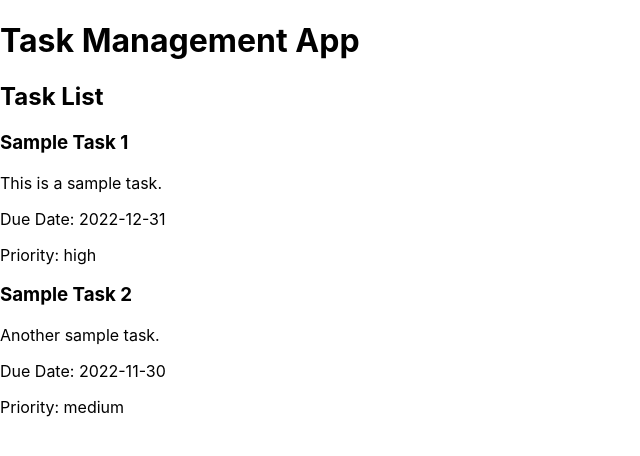
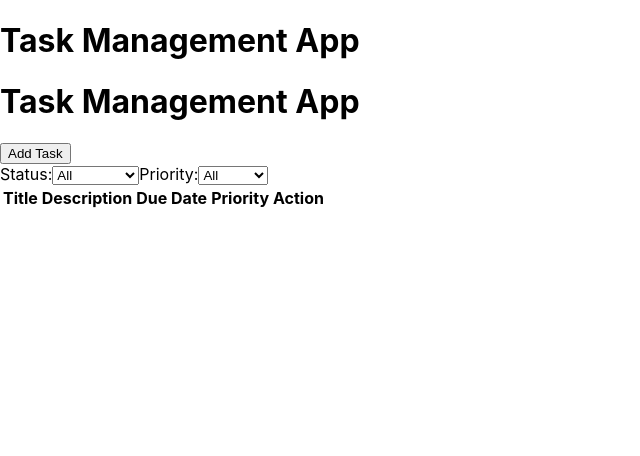
Before and after one commit to SannatVatsyan/task-manager, a React (Create React App) app: page / in a window 1280 px wide. Shown: the top 456 px of the page, without its empty margins (0-640 px from the left). Built offline with nearby package versions, Linux system fonts and the light colour scheme.

Commit message:
basic features added

```diff
--- /dev/null
+++ b/src/components/Filter.tsx
@@ -0,0 +1,39 @@
+// src/components/Filter.tsx
+import React from 'react';
+
+interface FilterProps {
+  onFilterChange: (status: 'completed' | 'pending' | 'all', priority: 'high' | 'medium' | 'low' | 'all') => void;
+}
+
+const Filter: React.FC<FilterProps> = ({ onFilterChange }) => {
+  const handleStatusChange = (event: React.ChangeEvent<HTMLSelectElement>) => {
+    const status = event.target.value as 'completed' | 'pending' | 'all';
+    onFilterChange(status, 'all'); // Reset priority when status changes
+  };
+
+  const handlePriorityChange = (event: React.ChangeEvent<HTMLSelectElement>) => {
+    const priority = event.target.value as 'high' | 'medium' | 'low' | 'all';
+    onFilterChange('all', priority); // Reset status when priority changes
+  };
+
+  return (
+    <div>
+      <label>Status:</label>
+      <select onChange={handleStatusChange}>
+        <option value="all">All</option>
+        <option value="completed">Completed</option>
+        <option value="pending">Pending</option>
+      </select>
+
+      <label>Priority:</label>
+      <select onChange={handlePriorityChange}>
+        <option value="all">All</option>
+        <option value="high">High</option>
+        <option value="medium">Medium</option>
+        <option value="low">Low</option>
+      </select>
+    </div>
+  );
+};
+
+export default Filter;
--- a/src/components/Task.tsx
+++ b/src/components/Task.tsx
@@ -1,18 +1,20 @@
 // src/components/Task.tsx
 import React from 'react';
 
-interface TaskProps {
+export interface TaskProps {
+  id: number;
   title: string;
   description: string;
   dueDate: string;
-  priority: string;
+  priority: 'high' | 'medium' | 'low';
+  completed: boolean;
 }
 
 const Task: React.FC<TaskProps> = ({ title, description, dueDate, priority }) => {
   return (
     <div>
       <h3>{title}</h3>
-      <p>{description}</p>
+      <p>Description: {description}</p>
       <p>Due Date: {dueDate}</p>
       <p>Priority: {priority}</p>
     </div>
--- /dev/null
+++ b/src/components/TaskDetails.tsx
@@ -0,0 +1,24 @@
+// src/components/TaskDetails.tsx
+import React from 'react';
+
+interface TaskDetailsProps {
+  title: string;
+  description: string;
+  dueDate: string;
+  priority: 'high' | 'medium' | 'low';
+  onClose: () => void;
+}
+
+const TaskDetails: React.FC<TaskDetailsProps> = ({ title, description, dueDate, priority, onClose }) => {
+  return (
+    <div>
+      <h3>{title}</h3>
+      <p>{description}</p>
+      <p>Due Date: {dueDate}</p>
+      <p>Priority: {priority}</p>
+      <button onClick={onClose}>Close</button>
+    </div>
+  );
+};
+
+export default TaskDetails;
--- /dev/null
+++ b/src/components/TaskForm.tsx
@@ -0,0 +1,72 @@
+// src/components/TaskForm.tsx
+import React, { useState, useEffect } from 'react';
+import { TaskProps } from './Task';
+
+interface TaskFormProps {
+  onSubmit: (task: Omit<TaskProps, 'id'>) => void;
+  onCancel: () => void;
+  task?: TaskProps | null;
+}
+
+const TaskForm: React.FC<TaskFormProps> = ({ onSubmit, onCancel, task }) => {
+  const [formData, setFormData] = useState<Omit<TaskProps, 'id'>>({
+    title: '',
+    description: '',
+    dueDate: '',
+    priority: 'low',
+    completed: false,
+  });
+
+  useEffect(() => {
+    if (task) {
+      setFormData({
+        title: task.title,
+        description: task.description,
+        dueDate: task.dueDate,
+        priority: task.priority,
+        completed: task.completed,
+      });
+    }
+  }, [task]);
+
+  const handleChange = (e: React.ChangeEvent<HTMLInputElement | HTMLSelectElement | HTMLTextAreaElement>) => {
+    const { name, value } = e.target;
+    setFormData((prevData) => ({ ...prevData, [name]: value }));
+  };
+
+  const handleSubmit = (e: React.FormEvent) => {
+    e.preventDefault();
+    onSubmit({ ...formData });
+  };
+
+  return (
+    <form onSubmit={handleSubmit}>
+      <label>
+        Title:
+        <input type="text" name="title" value={formData.title} onChange={handleChange} required />
+      </label>
+      <label>
+        Description:
+        <textarea name="description" value={formData.description} onChange={handleChange} required />
+      </label>
+      <label>
+        Due Date:
+        <input type="date" name="dueDate" value={formData.dueDate} onChange={handleChange} required />
+      </label>
+      <label>
+        Priority:
+        <select name="priority" value={formData.priority} onChange={handleChange} required>
+          <option value="low">Low</option>
+          <option value="medium">Medium</option>
+          <option value="high">High</option>
+        </select>
+      </label>
+      <button type="submit">{task ? 'Edit Task' : 'Add Task'}</button>
+      <button type="button" onClick={onCancel}>
+        Cancel
+      </button>
+    </form>
+  );
+};
+
+export default TaskForm;
--- a/src/components/TaskList.tsx
+++ b/src/components/TaskList.tsx
@@ -1,38 +1,114 @@
 // src/components/TaskList.tsx
-import React, { useState } from 'react';
-import Task from './Task';
+import React, { useState, useEffect } from 'react';
+import Task, { TaskProps } from './Task';
+import Filter from './Filter';
+import TaskDetails from './TaskDetails';
+import TaskForm from './TaskForm';
 
 const TaskList: React.FC = () => {
-  const [tasks, setTasks] = useState([
-    {
-      id: 1,
-      title: 'Sample Task 1',
-      description: 'This is a sample task.',
-      dueDate: '2022-12-31',
-      priority: 'high',
-    },
-    {
-      id: 2,
-      title: 'Sample Task 2',
-      description: 'Another sample task.',
-      dueDate: '2022-11-30',
-      priority: 'medium',
-    },
-    // Add more tasks as needed
-  ]);
+  const [tasks, setTasks] = useState<TaskProps[]>([]);
+  const [filteredTasks, setFilteredTasks] = useState<TaskProps[]>([]);
+  const [selectedTask, setSelectedTask] = useState<TaskProps | null>(null);
+  const [showTaskForm, setShowTaskForm] = useState(false);
+
+  useEffect(() => {
+    const storedTasks = localStorage.getItem('tasks');
+    if (storedTasks) {
+      setTasks(JSON.parse(storedTasks));
+    }
+  }, []);
+
+  useEffect(() => {
+    localStorage.setItem('tasks', JSON.stringify(tasks));
+    setFilteredTasks(filterTasks(tasks, 'all'));
+  }, [tasks]);
+
+  const filterTasks = (tasksToFilter: TaskProps[], filter: string) => {
+    if (filter === 'completed') {
+      return tasksToFilter.filter((task) => task.completed);
+    } else if (filter === 'pending') {
+      return tasksToFilter.filter((task) => !task.completed);
+    }
+    return tasksToFilter;
+  };
+
+  const handleFilterChange = (filter: string) => {
+    setFilteredTasks(filterTasks(tasks, filter));
+  };
+
+  const handleSort = (key: keyof TaskProps) => {
+    const sortedTasks = [...filteredTasks].sort((a, b) =>
+      a[key] > b[key] ? 1 : b[key] > a[key] ? -1 : 0
+    );
+    setFilteredTasks(sortedTasks);
+  };
+
+  const handleTaskClick = (taskId: number) => {
+    const task = tasks.find((task) => task.id === taskId);
+    if (task) {
+      setSelectedTask(task);
+    }
+  };
+
+  const handleAddTask = (newTask: Omit<TaskProps, 'id'>) => {
+    setTasks((prevTasks) => [...prevTasks, { ...newTask, id: Date.now(), completed: false }]);
+    setShowTaskForm(false);
+  };
+
+  const handleEditTask = (editedTask: Omit<TaskProps, 'id'>) => {
+    setTasks((prevTasks) =>
+      prevTasks.map((task) => (task.id === selectedTask?.id ? { ...editedTask, id: task.id } : task))
+    );
+    setSelectedTask(null);
+  };
+
+  const handleDeleteTask = (taskId: number) => {
+    setTasks((prevTasks) => prevTasks.filter((task) => task.id !== taskId));
+    setSelectedTask(null);
+  };
 
   return (
     <div>
-      <h2>Task List</h2>
-      {tasks.map((task) => (
-        <Task
-          key={task.id}
-          title={task.title}
-          description={task.description}
-          dueDate={task.dueDate}
-          priority={task.priority}
+      <h1>Task Management App</h1>
+      <button onClick={() => setShowTaskForm(true)}>Add Task</button>
+      {showTaskForm && (
+        <TaskForm onSubmit={selectedTask ? handleEditTask : handleAddTask} onCancel={() => setShowTaskForm(false)} task={selectedTask} />
+      )}
+      <Filter onFilterChange={handleFilterChange} />
+      <table>
+        <thead>
+          <tr>
+            <th onClick={() => handleSort('title')}>Title</th>
+            <th onClick={() => handleSort('description')}>Description</th>
+            <th onClick={() => handleSort('dueDate')}>Due Date</th>
+            <th onClick={() => handleSort('priority')}>Priority</th>
+            <th>Action</th>
+          </tr>
+        </thead>
+        <tbody>
+          {filteredTasks.map((task) => (
+            <tr key={task.id} onClick={() => handleTaskClick(task.id)}>
+              <td>{task.title}</td>
+              <td>{task.description}</td>
+              <td>{task.dueDate}</td>
+              <td>{task.priority}</td>
+              <td>
+                <button onClick={() => setShowTaskForm(true)}>Edit</button>
+                <button onClick={() => handleDeleteTask(task.id)}>Delete</button>
+              </td>
+            </tr>
+          ))}
+        </tbody>
+      </table>
+      {selectedTask && (
+        <TaskDetails
+          title={selectedTask.title}
+          description={selectedTask.description}
+          dueDate={selectedTask.dueDate}
+          priority={selectedTask.priority}
+          onClose={() => setSelectedTask(null)}
         />
-      ))}
+      )}
     </div>
   );
 };
```
